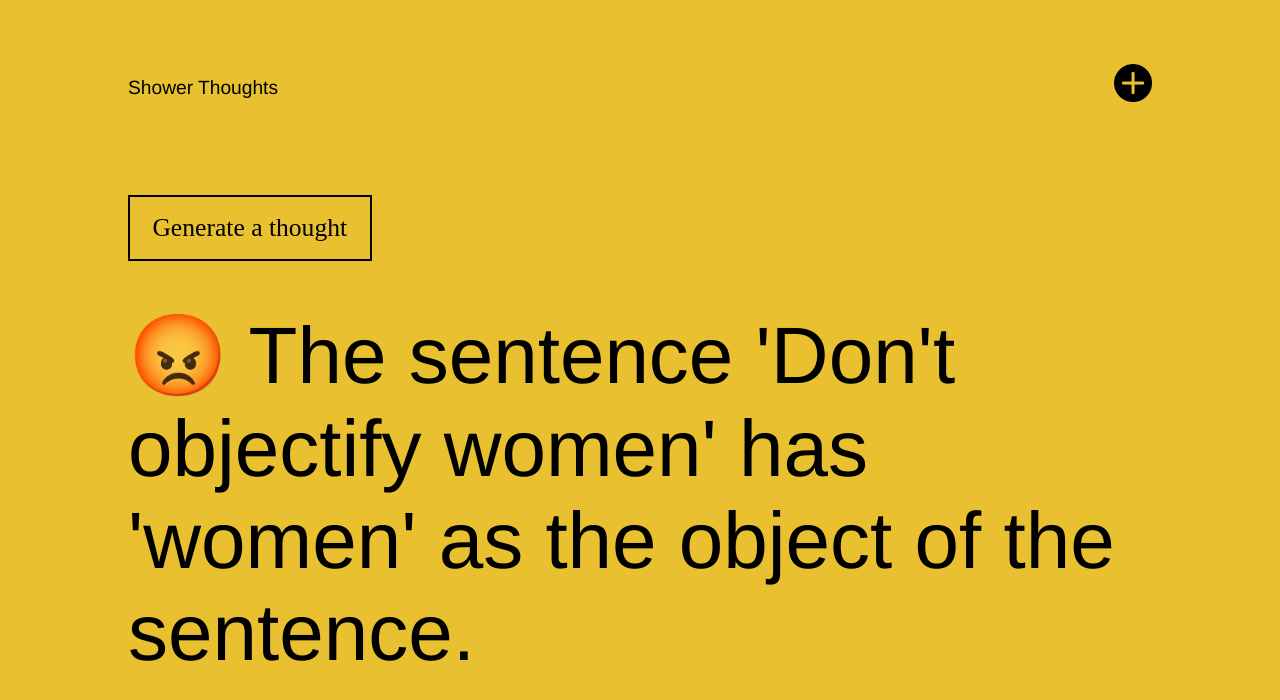
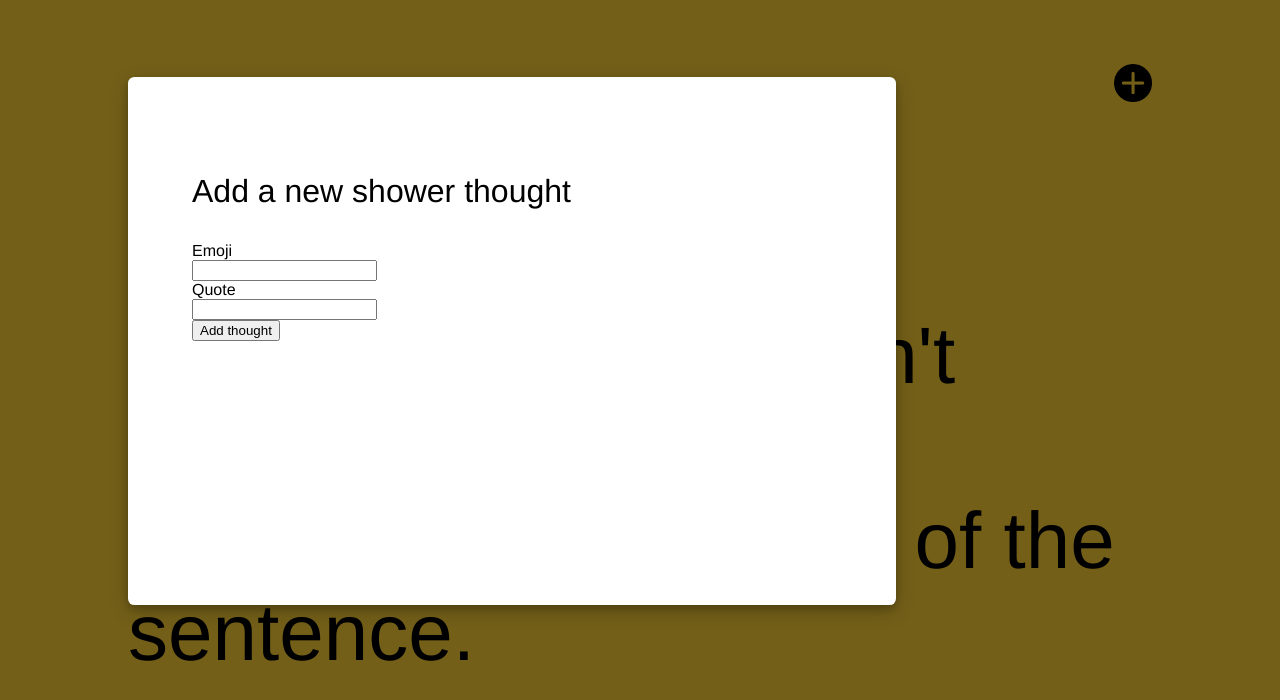
Before and after one commit to isabelxklee/shower-thoughts, a React (Create React App) app: page / in a window 1280 px wide. Both pictures are taken after a click on the picture 1132 px from the left and 82 px from the top of the page. Shown: the top 700 px of the page. Built offline with nearby package versions, Linux system fonts and the light colour scheme; data requests are answered from the project's data file.

Commit message:
added new input field to form

```diff
--- a/src/App.js
+++ b/src/App.js
@@ -4,6 +4,7 @@ import Thought from './components/Thought.jsx'
 import Button from './components/Button.jsx'
 import Form from './components/Form.jsx'
 import icon from './assets/icon-add.png'
+import { display } from 'styled-system'
 
 class App extends Component {
   state = {
@@ -26,7 +27,7 @@ class App extends Component {
     })
   }
 
-  openForm = () => {
+  toggleFormDisplay = () => {
     this.setState({
       displayForm: !this.state.displayForm
     })
@@ -48,14 +49,22 @@ class App extends Component {
   }
 
   render() {
-    let {thoughts, selectedIndex} = this.state
+    let {thoughts, selectedIndex, displayForm} = this.state
 
     return (
       <div className="App">
-        {/* <Form />
-        <div id="overlay" /> */}
+        {displayForm === true
+        ?
+          <>
+            <Form />
+            <div id="overlay" onClick={this.toggleFormDisplay}/>
+          </>
+        :
+          null
+        }
+
         <h1>Shower Thoughts</h1>
-        <img src={icon} onClick={this.openForm} id="add-icon" alt="Icon with a plus sign"/>
+        <img src={icon} onClick={this.toggleFormDisplay} id="add-icon" alt="Icon with a plus sign"/>
         <Button variant='inverted' onClick={this.handleChange}>Generate a thought</Button>
         <Thought thought={thoughts[selectedIndex]} />
       </div>
--- a/src/components/Form.jsx
+++ b/src/components/Form.jsx
@@ -7,13 +7,21 @@ class Form extends Component {
         <h3>Add a new shower thought</h3>
 
         <label>
+          Emoji
+          <br />
+          <input type="text" name="emoji" />
+        </label>
+
+        <br />
+
+        <label>
           Quote
           <br />
           <input type="text" name="quote" />
         </label>
 
         <br />
-        <input type="submit" value="Create thought" />
+        <input type="submit" value="Add thought" />
       </form>
     )
   }
```
